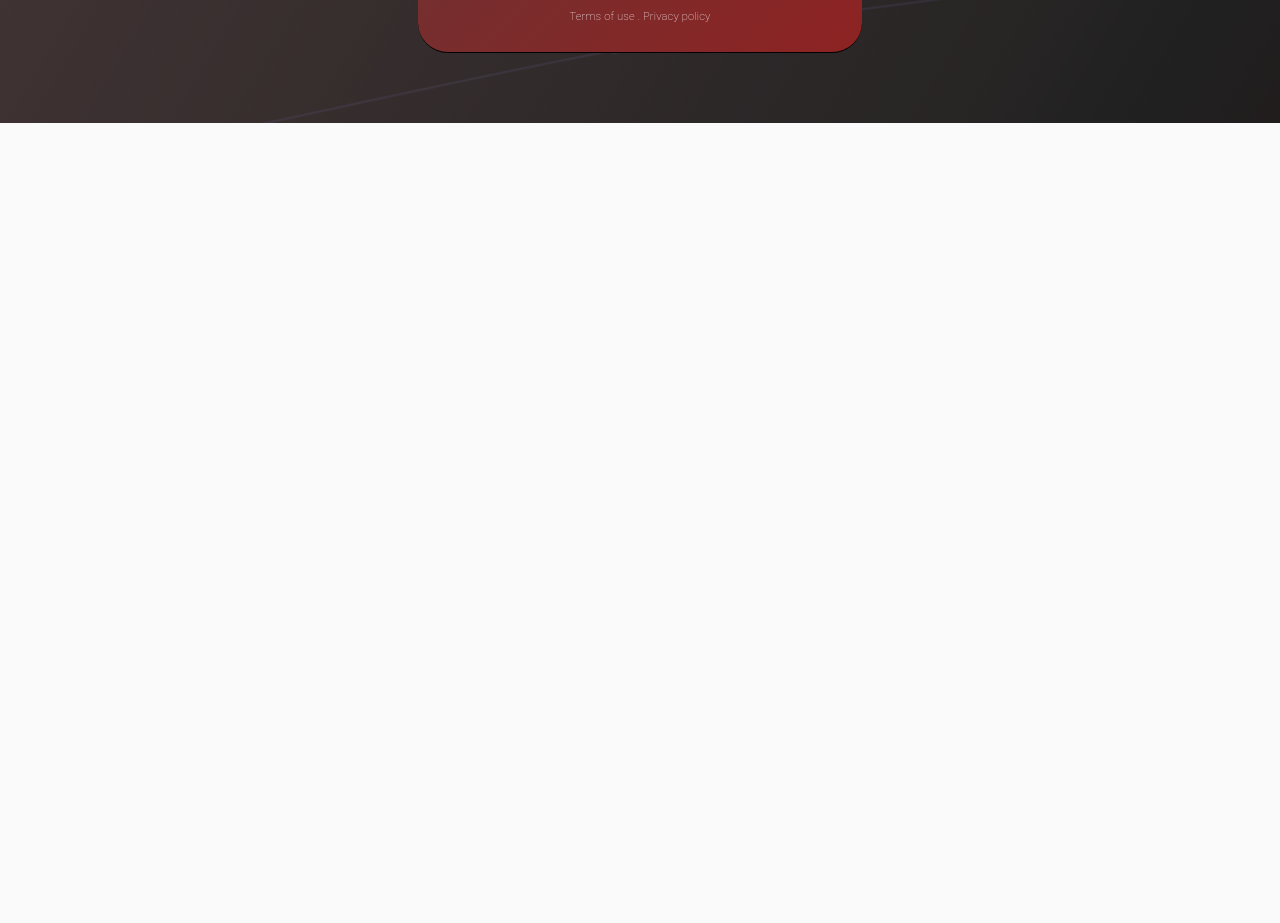
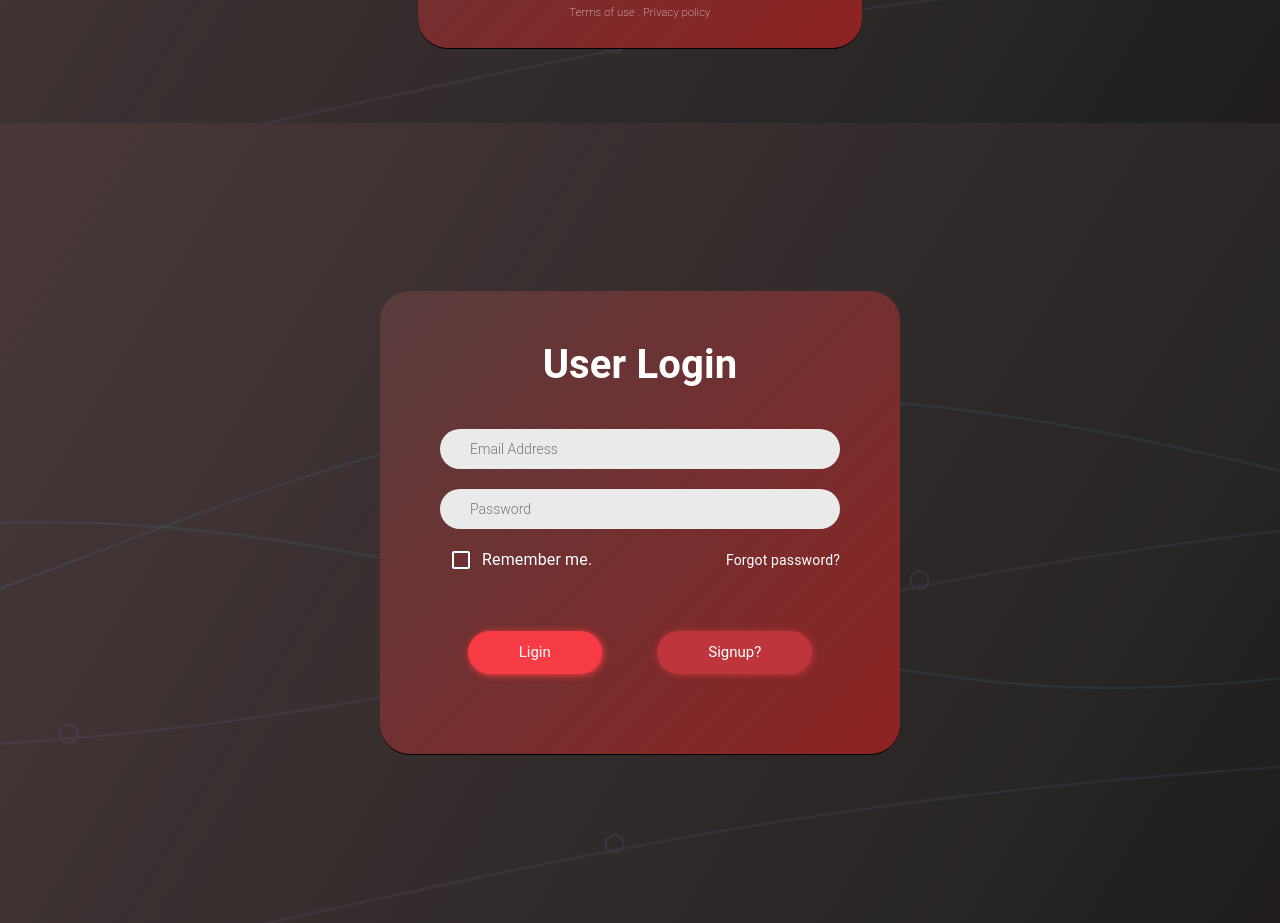
Before and after one commit to Ruhulcse/society, a React (Create React App) app: page / in a window 1280 px wide. Shown: the part 5260-6183 px from the top of the page. Before the commit the page ends 5383 px from the top, so only its background shows below. Built offline with nearby package versions, Linux system fonts and the light colour scheme.

Commit message:
login page done

```diff
--- a/src/App.js
+++ b/src/App.js
@@ -4,6 +4,7 @@ import ContactUs from './Components/ContactUs';
 import Footer from './Components/Footer';
 import Head from './Components/Head';
 import LatestNews from './Components/LatestNews';
+import Login from './Components/Login';
 import Service from './Components/Service';
 import Signup from './Components/Signup';
 import Work from './Components/Work';
@@ -21,6 +22,7 @@ function App() {
 			<Footer />
 
 			<Signup />
+			<Login />
 		</LanguageContextProvider>
 	);
 }
--- /dev/null
+++ b/src/Components/Login.jsx
@@ -0,0 +1,39 @@
+import {Checkbox, FormControlLabel} from '@material-ui/core';
+import React from 'react';
+import {useForm} from 'react-hook-form';
+
+const Login = () => {
+    const {register, handleSubmit} = useForm();
+
+    const onSubmit = data => {
+        console.log(data);
+    }
+
+    return (
+        <div className="login-page">
+            <div className="login-form">
+                <h1 className="title">User Login</h1>
+                <form onSubmit={handleSubmit(onSubmit)}>
+                    <div className="email-pass">
+                        <input type="email" name="email" placeholder="Email Address" ref={register}/>
+                        <input type="password" name="password" placeholder="Password" ref={register}/>
+                    </div>
+                    <div className="remember">
+                        <FormControlLabel
+                            control={<Checkbox name="remember-password" value="agree" inputRef={register} />}
+                            label="Remember me."
+                        />
+                        <a href="!#"> Forgot password?</a>
+                    </div>
+
+                    <div className="log_sign_in-btn">
+                        <button type="submit" className="login-btn">Ligin</button>
+                        <button className="signin-btn">Signup?</button>
+                    </div>
+                </form>
+            </div>
+        </div>
+    );
+};
+
+export default Login;
--- a/src/Components/Signup.jsx
+++ b/src/Components/Signup.jsx
@@ -37,9 +37,9 @@ function Signup() {
   }
 
   return (
-      <div className="login-page">
+      <div className="signin-page">
 
-    <Container className="login-form" component="main" maxWidth="xs">
+    <Container className="signin-form" component="main" maxWidth="xs">
       <CssBaseline />
       <div className={classes.paper}>
 
--- a/src/assets/css/style.css
+++ b/src/assets/css/style.css
@@ -467,8 +467,9 @@ small {
 	transform: scale(1.1);
 }
 
-/* Login Page */
+/* Signin Page */
 
+.signin-page,
 .login-page {
 	display: flex;
 	height: 100vh;
@@ -480,7 +481,7 @@ small {
 	align-items: center;
 }
 
-.login-page .login-form {
+.signin-page .signin-form {
 	background: linear-gradient(135deg, #583c3d, #8e2323);
 	color: #fff;
 	border-bottom: 1px solid #000;
@@ -525,3 +526,95 @@ small {
 .MuiButtonBase-root.MuiButton-root.MuiButton-text.makeStyles-submit-3.create-btn:focus {
 	outline: 0;
 }
+
+.MuiSvgIcon-root {
+	fill: #fff !important;
+}
+
+/* Login Page */
+
+.login-page .login-form {
+	background: linear-gradient(135deg, #583c3d, #8e2323);
+	color: #fff;
+	border-bottom: 1px solid #000;
+	padding: 50px 60px 80px 60px;
+	border-radius: 30px;
+}
+
+.login-page .login-form .title {
+	text-align: center;
+	font-weight: 700;
+	margin-bottom: 30px;
+}
+
+.login-page .login-form .email-pass {
+	display: flex;
+	flex-direction: column;
+}
+
+.login-page .login-form .email-pass input {
+	border: none;
+	color: #111;
+	background: #eaeaea;
+	width: 400px;
+	padding: 10px 10px 10px 30px;
+	outline: none;
+	border-radius: 30px;
+	font-style: 16px;
+	font-weight: 300;
+	margin: 10px 0;
+	resize: none;
+}
+
+.login-page .login-form .remember .MuiFormControlLabel-root {
+	margin-left: 0 !important;
+	margin-right: 0 !important;
+}
+
+label.MuiFormControlLabel-root {
+	margin-bottom: 0 !important;
+}
+.login-page .login-form .remember {
+	display: flex;
+	align-items: center;
+	justify-content: space-between;
+}
+
+.login-page .login-form .remember a {
+	text-decoration: none;
+	color: #fff;
+}
+
+.login-page .login-form .remember a:hover {
+	text-decoration: underline;
+}
+
+.login-page .login-form .log_sign_in-btn {
+	display: flex;
+	justify-content: space-around;
+	margin-top: 50px;
+}
+
+.login-page .login-form .log_sign_in-btn .login-btn,
+.login-page .login-form .log_sign_in-btn .signin-btn {
+	background: #f73c45;
+	border-radius: 48px;
+	box-shadow: 1px 1px 7px #f73c45;
+	color: #fff;
+	font-size: 15px;
+	padding: 10px 50px;
+	border: solid #f83c45 1px;
+	text-decoration: none;
+	transition: 0.3s;
+}
+
+.login-page .login-form .log_sign_in-btn .signin-btn {
+	background: #be363c;
+	box-shadow: 1px 1px 7px #be363c;
+	border: solid #be363c 1px;
+}
+
+.login-page .login-form .log_sign_in-btn .login-btn:focus,
+.login-page .login-form .log_sign_in-btn .signin-btn:focus {
+	outline: none;
+}
```
